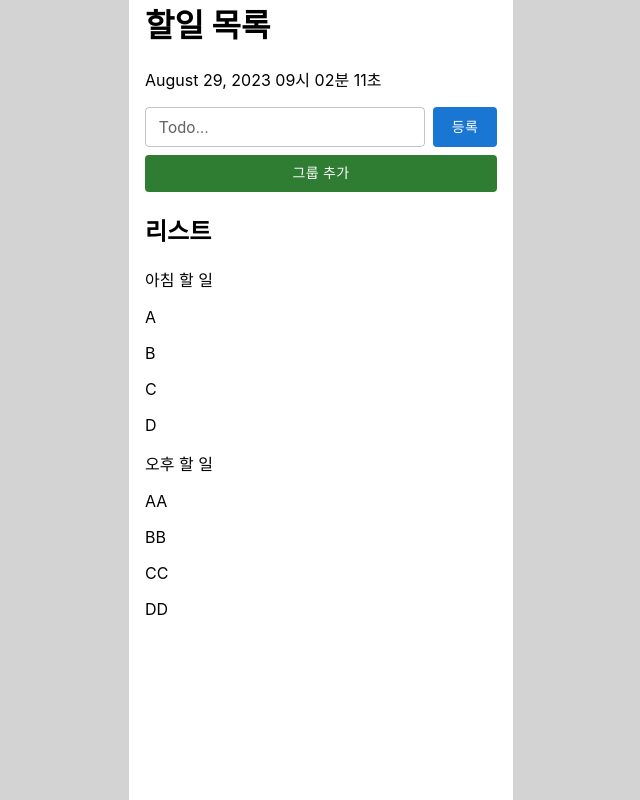
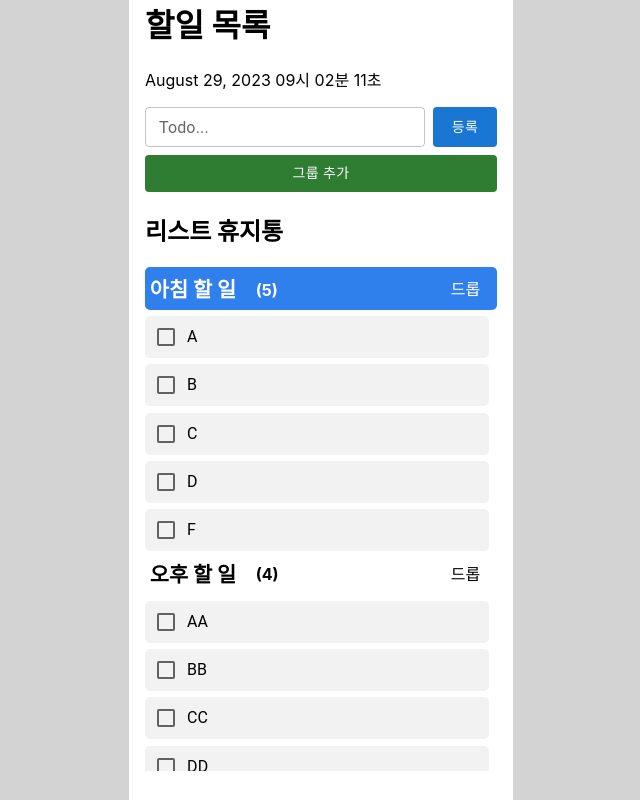
Before and after one commit to Sang-Gi/PTK_to-do-list, a React (Create React App) app: page / in a window 1280 px wide. Shown: the whole page, without its empty margins (319-959 px from the left). Built offline with nearby package versions, Linux system fonts and the light colour scheme.

Commit message:
feat: 그룹 드롭다운 추가

```diff
--- a/public/data/dummy.json
+++ b/public/data/dummy.json
@@ -28,13 +28,19 @@
           "toDoId": 4,
           "status": "done",
           "isRemoved": false
+        },
+        {
+          "toDoName": "F",
+          "toDoId": 5,
+          "status": "done",
+          "isRemoved": false
         }
       ]
     },
     {
       "groupName": "오후 할 일",
       "groupId": 2,
-      "isSelected": true,
+      "isSelected": false,
       "toDoList": [
         {
           "toDoName": "AA",
--- a/src/api/index.js
+++ b/src/api/index.js
@@ -6,15 +6,16 @@ export const fetchGetGroupList = async () => {
   return await axios(url);
 };
 
-export const fetchPostNewGroup = async (groupName) => {
-  const res = await fetchGetGroupList();
-  const lastIdx = res.data.groups[res.data.groups.length - 1].groupId + 1;
-  const newGroupObj = {
-    groupName: groupName,
-    groupId: lastIdx,
-    isSelected: true,
-    toDoList: [],
-  };
+// POST는 서버 구축후 적용 예정
+// export const fetchPostNewGroup = async (groupName) => {
+//   const res = await fetchGetGroupList();
+//   const lastIdx = res.data.groups[res.data.groups.length - 1].groupId + 1;
+//   const newGroupObj = {
+//     groupName: groupName,
+//     groupId: lastIdx,
+//     isSelected: true,
+//     toDoList: [],
+//   };
 
-  return await axios.post(url, newGroupObj);
-};
+//   return await axios.post(url, newGroupObj);
+// };
--- a/src/components/GroupAdd.jsx
+++ b/src/components/GroupAdd.jsx
@@ -17,11 +17,11 @@ export default function GroupAdd({ handleClose }) {
     const newGroupObj = {
       groupName: newGroupName,
       groupId: lastIdx,
-      isSelected: true,
+      isSelected: false,
       toDoList: [],
     };
-    console.log([...groups, newGroupObj]);
     setGroups([...groups, newGroupObj]);
+    handleClose();
   };
 
   const handleInputChange = (event) => {
--- a/src/components/GroupList.jsx
+++ b/src/components/GroupList.jsx
@@ -1,12 +1,40 @@
+import { useEffect, useState } from "react";
+import { useRecoilState } from "recoil";
 import styled from "styled-components";
+import { groupListState } from "../recoil/index";
+import FormGroup from "@mui/material/FormGroup";
+import FormControlLabel from "@mui/material/FormControlLabel";
+import { styled as mstyled } from "@mui/material/styles";
+import GroupListItem from "./GroupListItem";
 
-export default function GroupList(group) {
+// 아이콘추가예정
+// import ArrowDropDownIcon from "@mui/icons-material/ArrowDropDown";
+// import ArrowDropUpIcon from "@mui/icons-material/ArrowDropUp";
+
+export default function GroupList({ group }) {
+  const [groups, setGroups] = useRecoilState(groupListState);
+  const [groupStatus, setGroupStatus] = useState(true);
+
+  const handleIsSelected = () => {
+    setGroupStatus((cur) => !cur);
+  };
+
+  useEffect(() => {}, [groupStatus]);
+
   return (
     <Root>
-      <p>{group.group.groupName}</p>
-      {group.group.toDoList.map((list) => {
-        return <p key={list.toDoId}>{list.toDoName}</p>;
-      })}
+      <GroupNameBox status={groups[group.groupId - 1].isSelected.toString()}>
+        <span className="name">{group.groupName}</span>
+        <span className="number"> ({group.toDoList.length})</span>
+        <span onClick={handleIsSelected}>드롭</span>
+      </GroupNameBox>
+      <GroupTodoBox status={groupStatus.toString()}>
+        <FormGroup fullwidth>
+          {group.toDoList.map((list) => {
+            return <GroupListItem list={list} key={list.toDoId} />;
+          })}
+        </FormGroup>
+      </GroupTodoBox>
     </Root>
   );
 }
@@ -14,3 +42,31 @@ export default function GroupList(group) {
 const Root = styled.div`
   width: 100%;
 `;
+
+const GroupNameBox = styled.div`
+  display: flex;
+  align-items: center;
+  background-color: ${(props) => (props.status === "true" ? "#2F80ED" : "")};
+  color: ${(props) => (props.status === "true" ? "white" : "")};
+  padding: 0.4rem 0.3rem;
+  border-radius: 5px;
+  cursor: pointer;
+
+  .name {
+    font-size: 1.3rem;
+    font-weight: bold;
+    width: 30%;
+  }
+
+  .number {
+    width: 57%;
+    font-size: 1rem;
+    font-weight: bold;
+    padding-top: 0.2rem;
+    padding-left: 0.2rem;
+  }
+`;
+
+const GroupTodoBox = styled.div`
+  display: ${(props) => (props.status === "true" ? "flex" : "none")};
+`;
--- /dev/null
+++ b/src/components/GroupListItem.jsx
@@ -0,0 +1,20 @@
+import styled from "styled-components";
+import Checkbox from "@mui/material/Checkbox";
+import FormControlLabel from "@mui/material/FormControlLabel";
+import { styled as mstyled } from "@mui/material/styles";
+
+export default function GroupListItem({ list }) {
+  return (
+    <TodoBox
+      sx={{ width: "21.5rem", margin: "0", marginTop: "0.4rem" }}
+      label={list.toDoName}
+      control={<Checkbox />}
+      value={list.toDoId}
+    />
+  );
+}
+
+const TodoBox = mstyled(FormControlLabel)`
+  background-color: #f2f2f2;
+  border-radius: 5px;
+`;
--- a/src/components/ToDoList.jsx
+++ b/src/components/ToDoList.jsx
@@ -20,14 +20,16 @@ export default function ToDoList() {
     };
 
     fetchData();
-  }, []);
+  }, [setGroups]);
 
   return (
     <Root>
-      <h2>리스트</h2>
-      {groups.map((group) => {
-        return <GroupList key={group.groupId} group={group} />;
-      })}
+      <h2>리스트 휴지통</h2>
+      <ListBox>
+        {groups.map((group) => {
+          return <GroupList key={group.groupId} group={group} />;
+        })}
+      </ListBox>
     </Root>
   );
 }
@@ -36,3 +38,9 @@ const Root = styled.div`
   width: 100%;
   height: 70%;
 `;
+
+const ListBox = styled.div`
+  width: 100%;
+  height: 90%;
+  overflow-y: auto;
+`;
```
